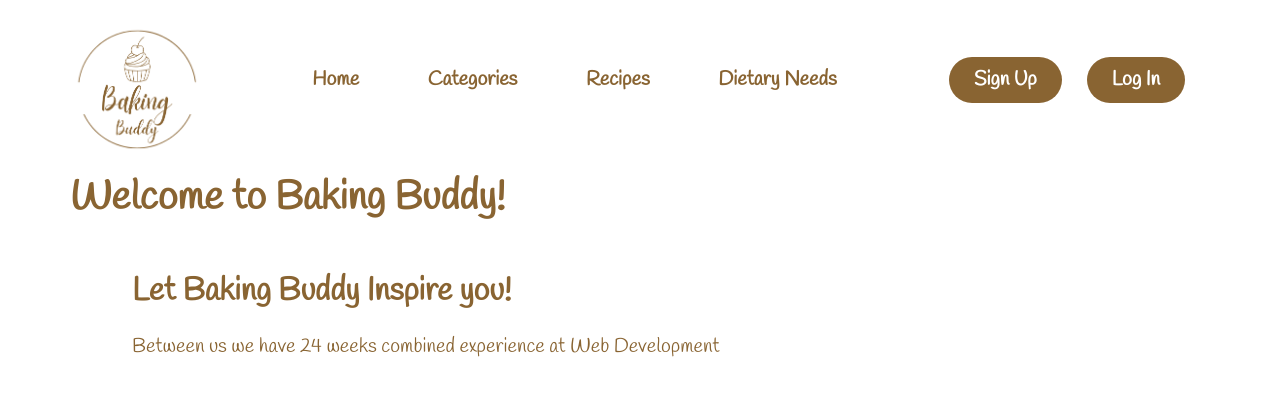
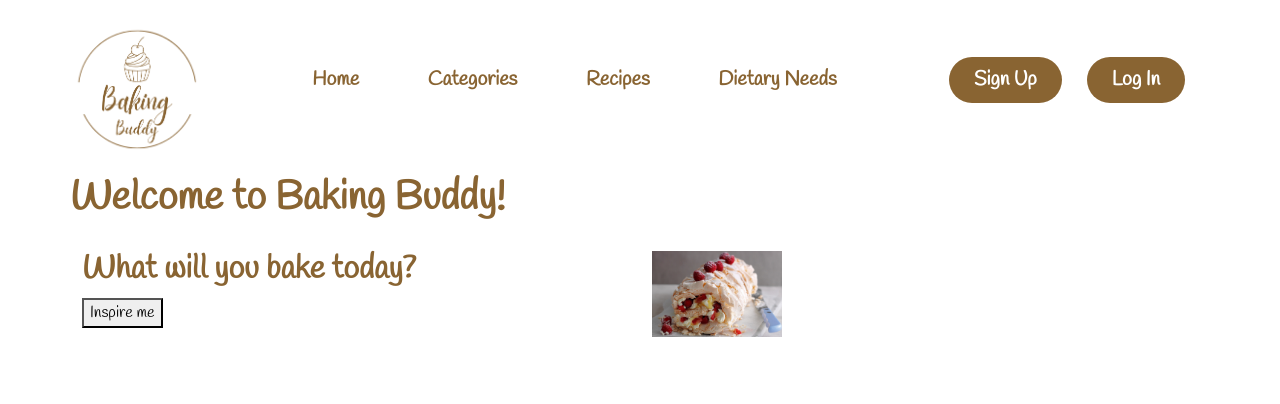
Before and after one commit to CWalker18/Baking-Buddy-Recipe-Website-, a plain HTML site: page index4.html in a window 1280 px wide. Shown: the top 404 px of the page. Drawn offline with nearby package versions, Linux system fonts and the light colour scheme; a web font is replaced by a local one.

Commit message:
Update index4.html
added span to highlight site name.
added container for new image, sub heading and button.

```diff
--- a/index4.html
+++ b/index4.html
@@ -37,7 +37,21 @@
   </div>
   </header>
 
-  <h1>Welcome to Baking Buddy!</h1>
+  <h1>Welcome to <span class="highlight">Baking Buddy</span>!</h1>
+
+
+
+  <div class="container">
+    <div class="row">
+      <div class="col-lg-6">
+        <h2>What will you bake today?</h2>
+        <button class="inspire-me">Inspire me</button>
+      </div>
+      <div class="col-lg-6">
+        <img class="bigcake" src="images\Roulade.jpg">
+      </div>
+    </div>
+  </div>
 
   <div class="container">
       <div class="inspireYou">
@@ -49,13 +63,13 @@
   </div>
 <div id="my-Thumbnail-container" class="container">
     <div class="row">
-      <div class="col-sm-6 col-md-4">
+      <div class="col-sm-12 col-md-6 col-lg-4">
         <a href="index.html"><img src="images\LemonCake.png" class="img-thumbnail" alt="Lemon Cake" 1></a>
       </div>
-      <div class="col-sm-6 col-md-4">
+      <div class="col-sm-12 col-md-6 col-lg-4">
         <a href="index2.html"><img src="images\Pasteis-de-nata.jpg" class="img-thumbnail" alt="Pasteis de nata" 2></a>
       </div>
-      <div class="col-sm-6 col-md-4">
+      <div class="col-sm-12 col-md-6 col-lg-4">
         <a href="#"><img src="" class="img-thumbnail" alt="..." 3></a>
       </div>
     </div>
```
